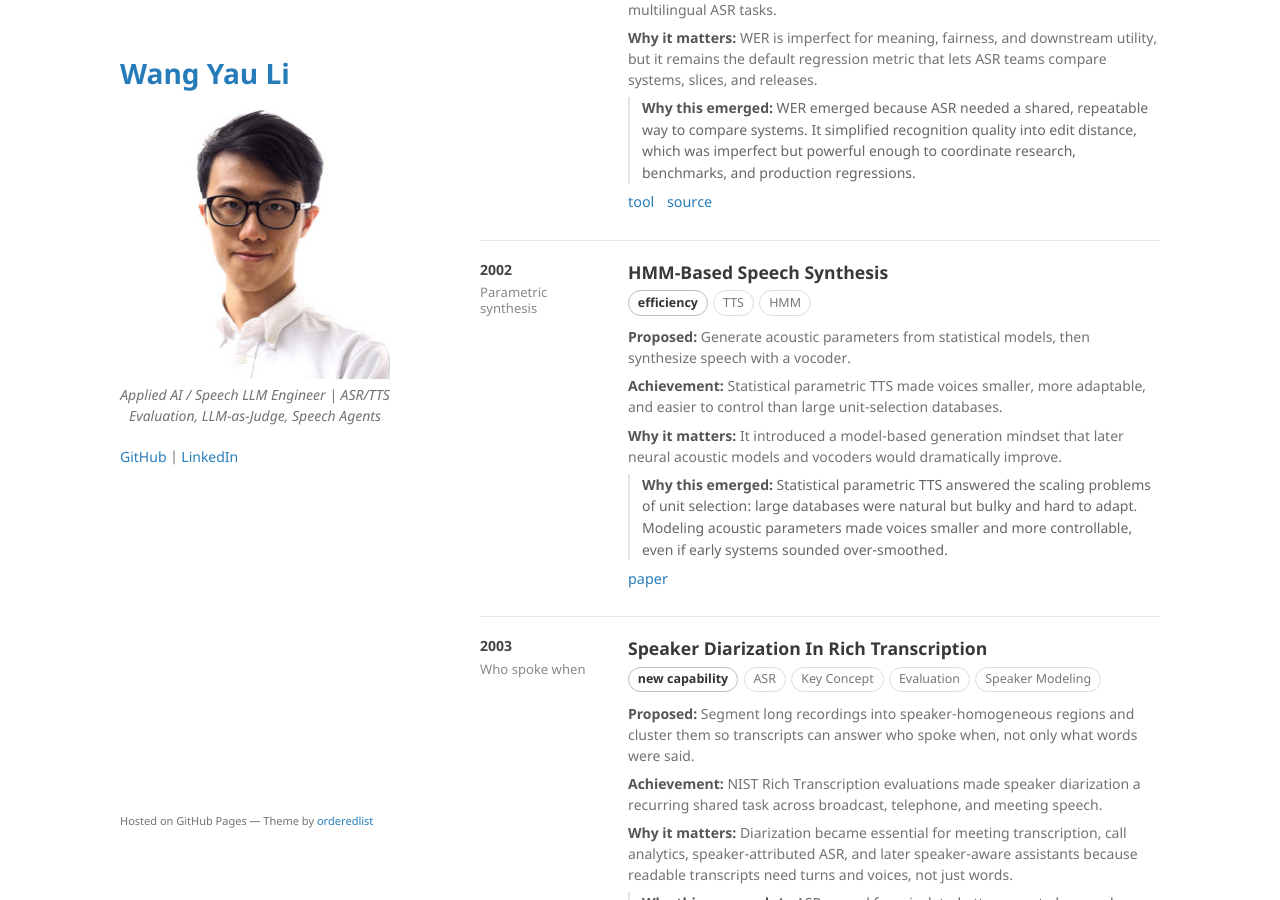
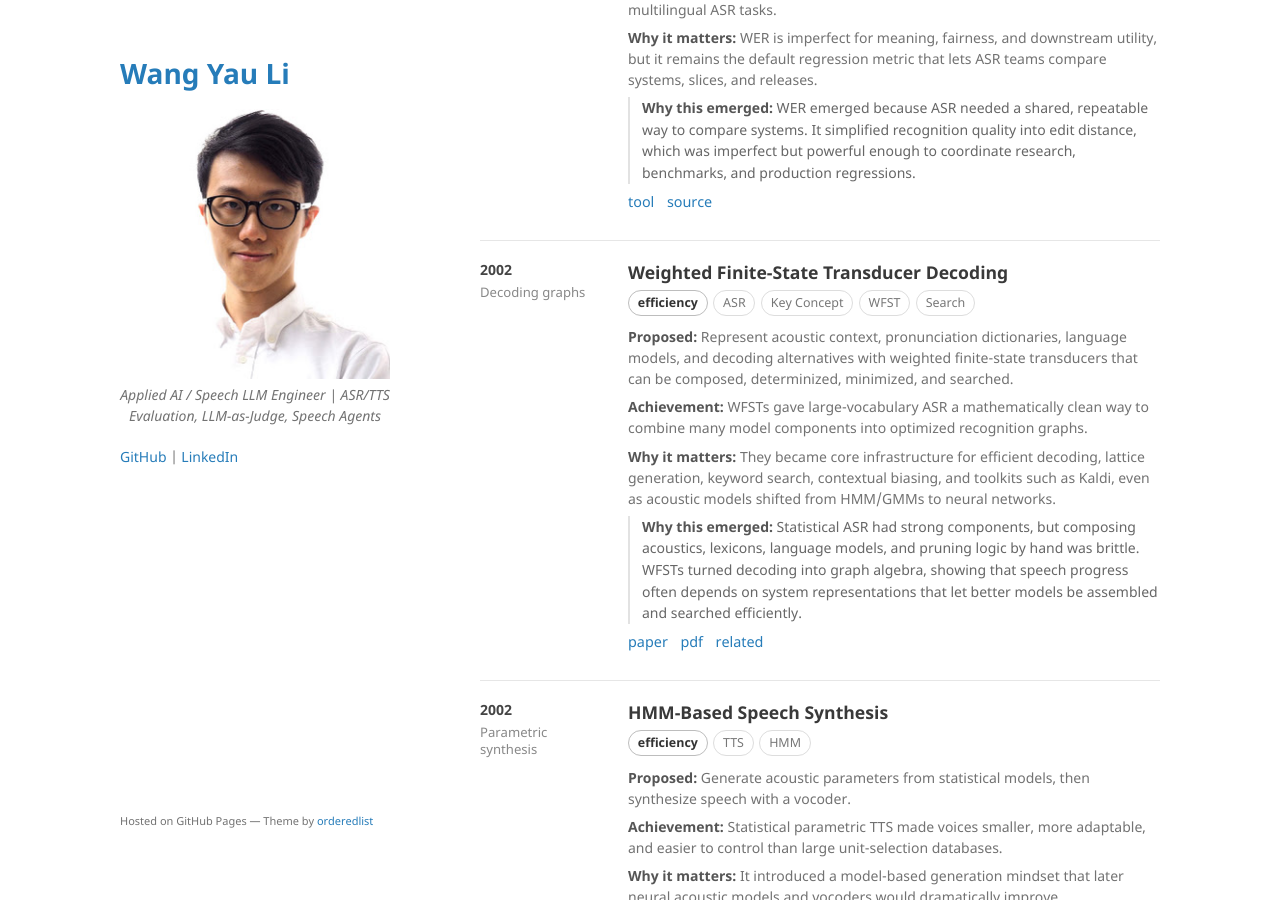
Before and after one commit to kennethli319/kennethli319.github.io, a Jekyll site: the page built from speech-timeline.md, in a window 1280 px wide and 900 px high, scrolled down 9130 px. Built offline with Jekyll 4.4.1, drawn with Linux system fonts in a browser that asks for light colours.

Commit message:
Add WFST speech timeline milestone

```diff
--- a/speech-timeline.md
+++ b/speech-timeline.md
@@ -490,6 +490,22 @@ title: Speech Timeline
     <p><strong>Why it matters:</strong> WER is imperfect for meaning, fairness, and downstream utility, but it remains the default regression metric that lets ASR teams compare systems, slices, and releases.</p>
     <p class="speech-reflection"><strong>Why this emerged:</strong> WER emerged because ASR needed a shared, repeatable way to compare systems. It simplified recognition quality into edit distance, which was imperfect but powerful enough to coordinate research, benchmarks, and production regressions.</p>
     <p class="speech-source"><a href="https://github.com/usnistgov/SCTK/blob/master/doc/sclite.htm">tool</a> <a href="https://www.nist.gov/itl/iad/mltg/tools">source</a></p>
+  </div>
+</section>
+
+<section class="speech-row">
+  <aside class="speech-year">
+    2002
+    <div class="speech-kicker">Decoding graphs</div>
+  </aside>
+  <div class="speech-body">
+    <h2>Weighted Finite-State Transducer Decoding</h2>
+    <div class="speech-meta"><span class="speech-impact">efficiency</span><span class="speech-tag">ASR</span><span class="speech-tag">Key Concept</span><span class="speech-tag">WFST</span><span class="speech-tag">Search</span></div>
+    <p><strong>Proposed:</strong> Represent acoustic context, pronunciation dictionaries, language models, and decoding alternatives with weighted finite-state transducers that can be composed, determinized, minimized, and searched.</p>
+    <p><strong>Achievement:</strong> WFSTs gave large-vocabulary ASR a mathematically clean way to combine many model components into optimized recognition graphs.</p>
+    <p><strong>Why it matters:</strong> They became core infrastructure for efficient decoding, lattice generation, keyword search, contextual biasing, and toolkits such as Kaldi, even as acoustic models shifted from HMM/GMMs to neural networks.</p>
+    <p class="speech-reflection"><strong>Why this emerged:</strong> Statistical ASR had strong components, but composing acoustics, lexicons, language models, and pruning logic by hand was brittle. WFSTs turned decoding into graph algebra, showing that speech progress often depends on system representations that let better models be assembled and searched efficiently.</p>
+    <p class="speech-source"><a href="https://www.sciencedirect.com/science/article/pii/S0885230801901846">paper</a> <a href="https://cs.nyu.edu/~mohri/postscript/csl01.pdf">pdf</a> <a href="https://www.isca-archive.org/asr_2000/mohri00_asr.html">related</a></p>
   </div>
 </section>
 
```
